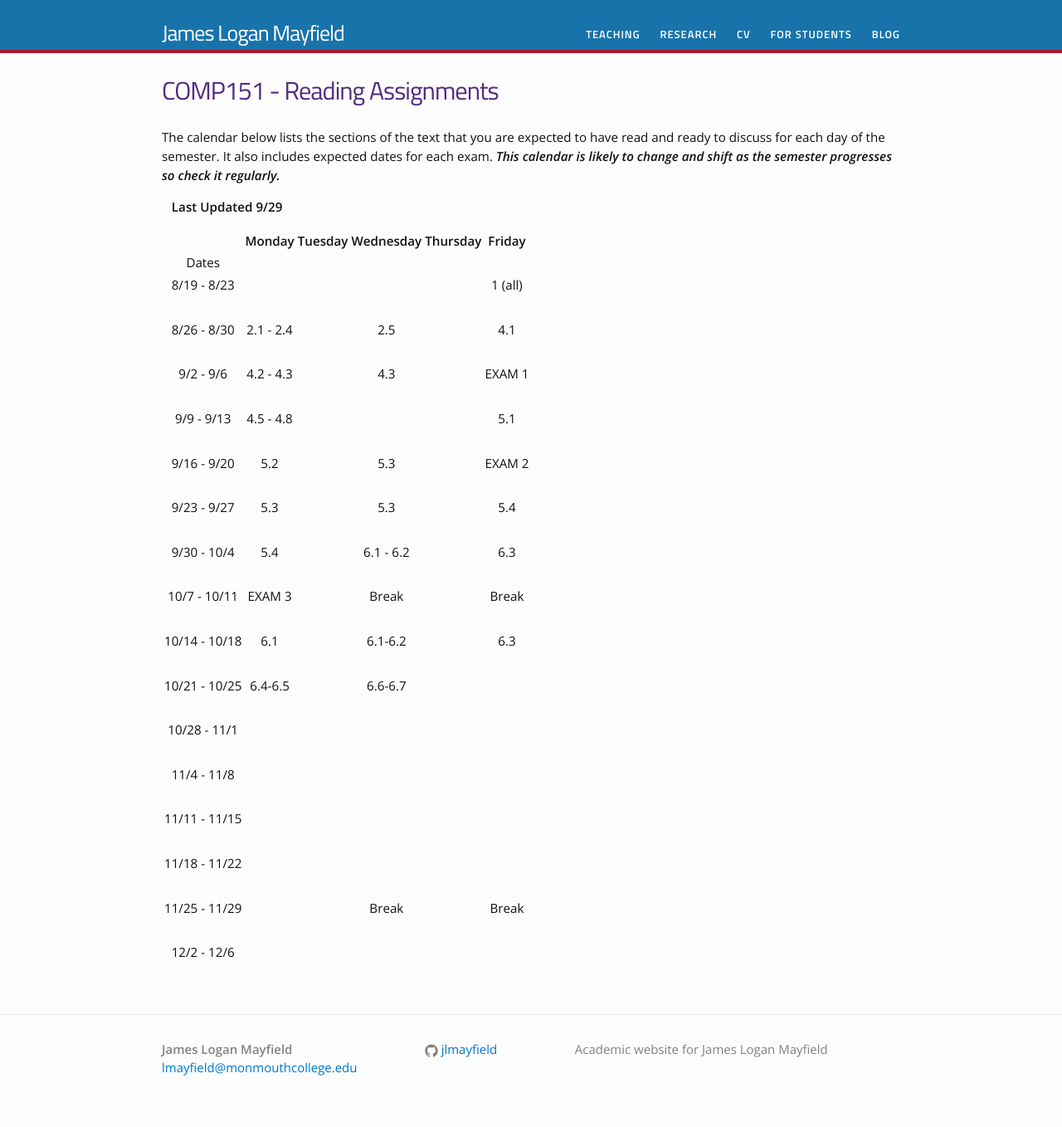
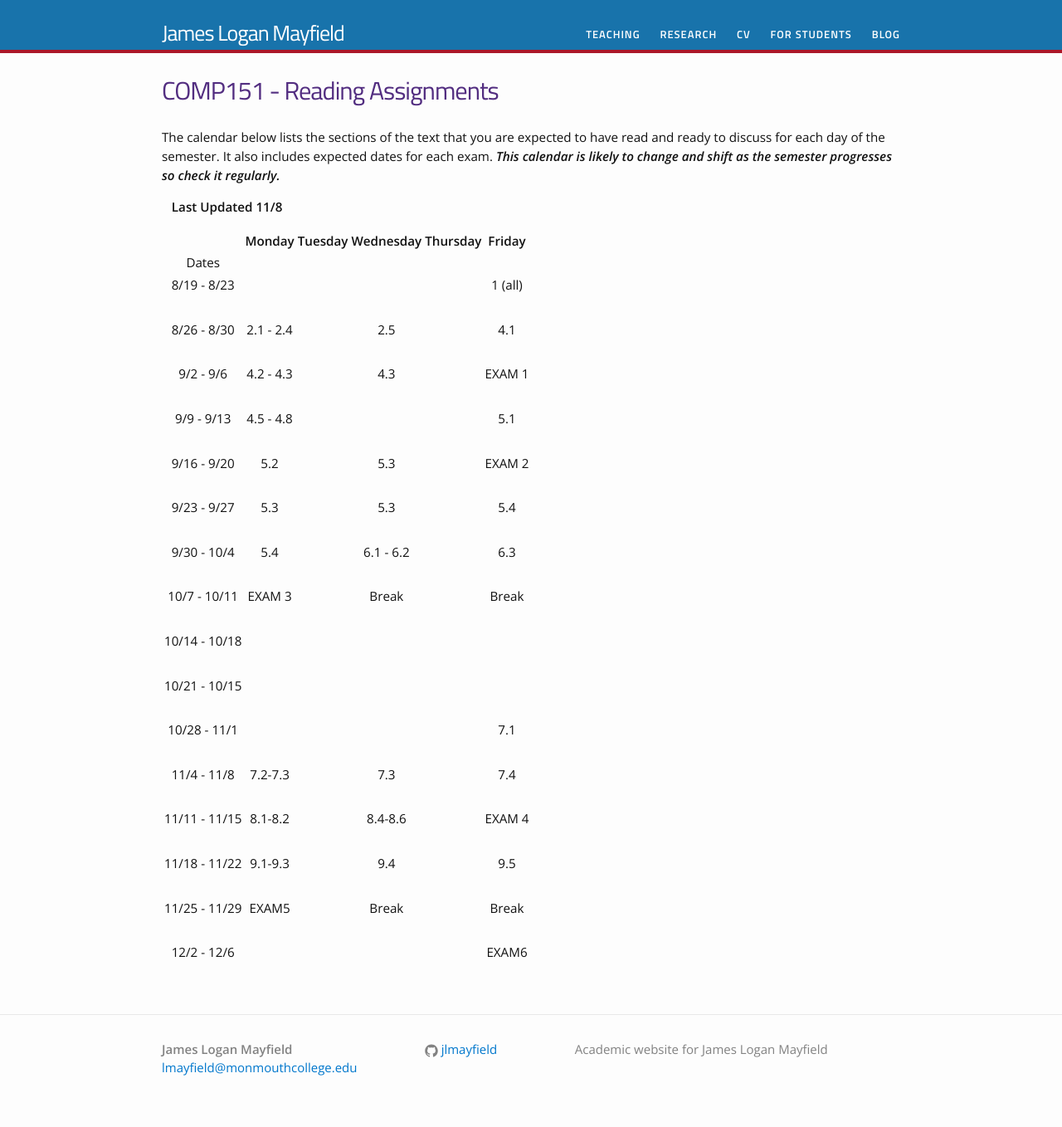
Before and after one commit to jlmayfield/jlmayfield.github.io, a Jekyll site: the page built from teaching/COMP151/homework/reading.md, in a window 1280 px wide. Shown: the whole page at 83% size. Built offline with Jekyll 4.4.1, drawn with Linux system fonts in a browser that asks for light colours.

Commit message:
c151 update.

```diff
--- a/teaching/COMP151/homework/reading.md
+++ b/teaching/COMP151/homework/reading.md
@@ -7,7 +7,7 @@ permalink: /teaching/COMP151/homework/Reading
 The calendar below lists the sections of the text that you are expected to have read and ready to discuss for each day of the semester. It also includes expected dates for each exam. ***This calendar is likely to change and shift as the semester progresses so check it regularly.***
 
 
-&nbsp;&nbsp;&nbsp;**Last Updated 9/29**
+&nbsp;&nbsp;&nbsp;**Last Updated 11/8**
 
 
 | | Monday | Tuesday | Wednesday | Thursday | Friday |
@@ -29,18 +29,18 @@ The calendar below lists the sections of the text that you are expected to have
 | | | | | |
 |10/7 - 10/11  | EXAM 3 | | Break | | Break |
 | | | | | |
-|10/14 - 10/18  | 6.1 | | 6.1-6.2 | | 6.3 |
+|10/14 - 10/18  | | | | | |
 | | | | | |
-|10/21 - 10/25  | 6.4-6.5 | | 6.6-6.7 | | |
+|10/21 - 10/15  | | | | | |
 | | | | | |
-|10/28 - 11/1  | | | | | |
+|10/28 - 11/1  | | | | | 7.1 |
 | | | | | |
-|11/4 - 11/8  | | | | | |
+|11/4 - 11/8  | 7.2-7.3 | | 7.3 | | 7.4 |
 | | | | | |
-|11/11 - 11/15  | | | | | |
+|11/11 - 11/15  | 8.1-8.2 | | 8.4-8.6 | |  EXAM 4|
 | | | | | |
-|11/18 - 11/22  | | | | | |
+|11/18 - 11/22  | 9.1-9.3 | | 9.4 | | 9.5 |
 | | | | | |
-|11/25 - 11/29  | | | Break | | Break |
+|11/25 - 11/29  |EXAM5 | | Break | | Break |
 | | | | | |
-|12/2 - 12/6  | | | | | |
+|12/2 - 12/6  | | | | | EXAM6 |
```
